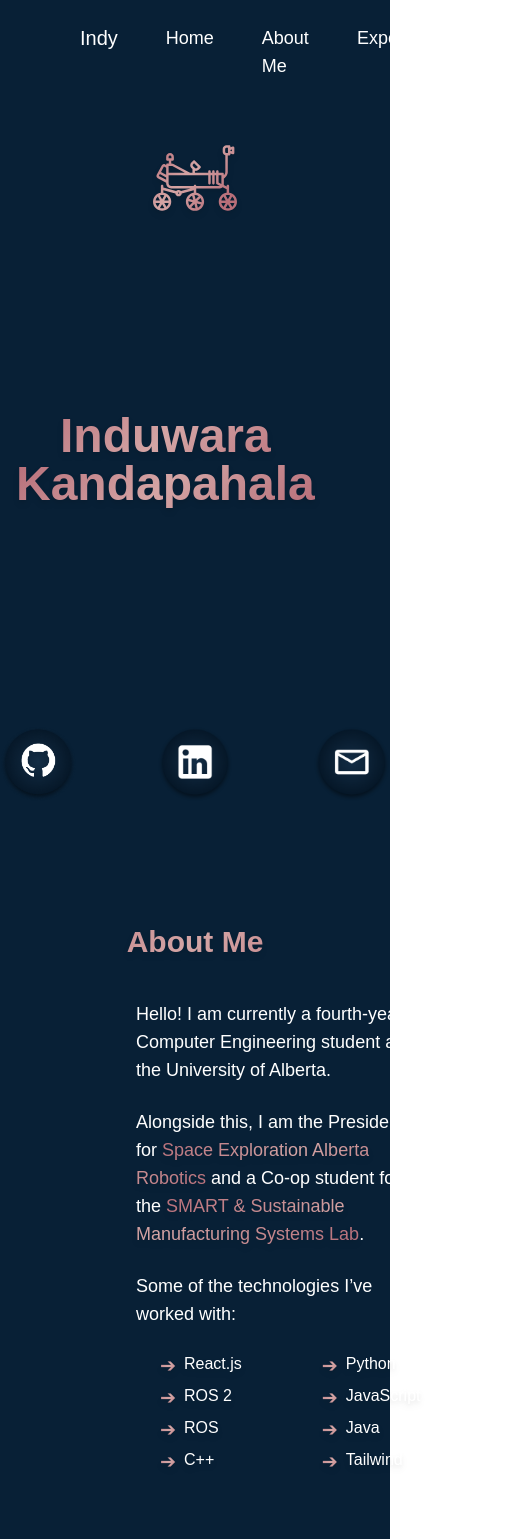
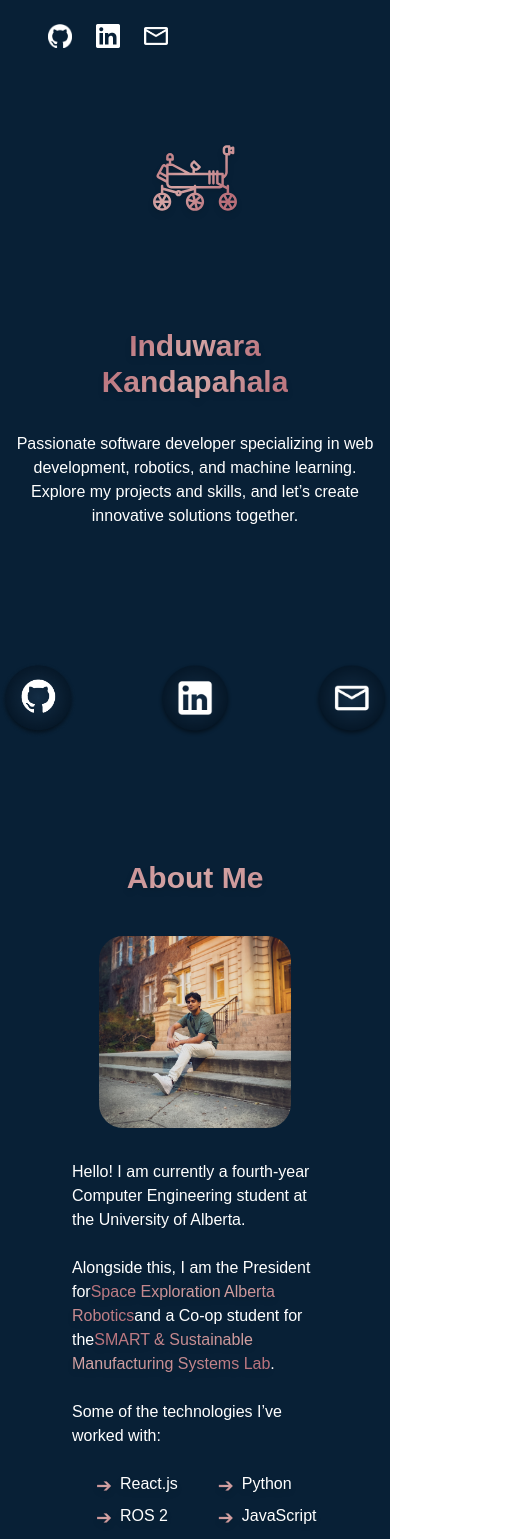
Before and after one commit to Indy1103/indy-portfolio, a React (Create React App) app: page / in a window 390 px wide. Shown: the top 1539 px of the page, 519 px wide, since content can reach past the window. Built offline with nearby package versions, Linux system fonts and the light colour scheme; a web font is replaced by a local one.

Commit message:
Responsive fix

```diff
--- a/package.json
+++ b/package.json
@@ -13,12 +13,13 @@
     "react-router-dom": "^6.23.1",
     "react-scripts": "5.0.1",
     "taos": "^1.0.5",
+    "use-media-query-hook": "^0.3.0",
     "web-vitals": "^2.1.4"
   },
   "scripts": {
     "start": "react-scripts start",
-    "predeploy":"npm run build",
-    "deploy":"gh-pages -d build",
+    "predeploy": "npm run build",
+    "deploy": "gh-pages -d build",
     "build": "react-scripts build",
     "test": "react-scripts test",
     "eject": "react-scripts eject"
--- a/src/components/AboutMe.js
+++ b/src/components/AboutMe.js
@@ -1,38 +1,60 @@
+import React from 'react';
 import Indy from "../assests/Indy.jpg";
 
 function AboutMe() {
   return (
     <div
-    id="about-me"
-    className="text-center bg-custom-slate min-h-96 max-w-6xl mx-auto items-center px-4 py-10">
-      <h1 className="gradient-text text-3xl font-bold py-10 drop-shadow-md"> About Me</h1>
-      <div className="flex px-10">
-        <div className="text-left px-20 md:w-2/3">
-          <p className="text-white text-lg">
+      id="about-me"
+      className="text-center bg-custom-slate min-h-96 max-w-6xl mx-auto items-center px-4 py-10"
+    >
+      <h1 className="gradient-text text-3xl font-bold py-10 drop-shadow-md">About Me</h1>
+      <div className="flex flex-col lg:flex-row px-10 items-center">
+        <div className="flex justify-center lg:w-1/3 mb-8 lg:mb-0">
+          <img
+            src={Indy}
+            className="rounded-3xl w-48 h-48 sm:w-64 sm:h-64 lg:w-full lg:h-auto object-cover"
+            alt="Induwara Kandapahala"
+          />
+        </div>
+        <div className="text-left px-4 lg:px-20 lg:w-2/3">
+          <p className="text-white text-base sm:text-lg">
             Hello! I am currently a fourth-year Computer Engineering student at
-            the University of Alberta.{" "}
+            the University of Alberta.
           </p>
           <br></br>
-          <p className="text-white text-lg">
+          <p className="text-white text-base sm:text-lg">
             Alongside this, I am the President for
-            <a href="https://www.spaceualberta.ca/" target="_blank" rel="noopener noreferrer" className="gradient-text drop-shadow-md"> Space Exploration Alberta Robotics </a>
+            <a
+              href="https://www.spaceualberta.ca/"
+              target="_blank"
+              rel="noopener noreferrer"
+              className="gradient-text drop-shadow-md"
+            >
+              Space Exploration Alberta Robotics
+            </a>
             and a Co-op student for the
-            <a href="https://sites.ualberta.ca/~rafiq1/research-projects.html#" target="_blank" rel="noopener noreferrer" className="gradient-text drop-shadow-md"> SMART & Sustainable Manufacturing Systems Lab</a>.
+            <a
+              href="https://sites.ualberta.ca/~rafiq1/research-projects.html#"
+              target="_blank"
+              rel="noopener noreferrer"
+              className="gradient-text drop-shadow-md"
+            >
+              SMART & Sustainable Manufacturing Systems Lab
+            </a>.
           </p>
           <br></br>
-          <p className="text-white text-lg">
+          <p className="text-white text-base sm:text-lg">
             Some of the technologies I’ve worked with:
           </p>
           <br></br>
-          <div className="flex justify-left gap-20 list-rose-gold-arrow drop-shadow-md">
+          <div className="flex justify-left gap-10 md:gap-20 list-rose-gold-arrow drop-shadow-md">
             <ul className="text-white">
               <li>React.js</li>
               <li>ROS 2</li>
               <li>ROS</li>
               <li>C++</li>
             </ul>
-
-            <ul className="text-white ">
+            <ul className="text-white">
               <li>Python</li>
               <li>JavaScript</li>
               <li>Java</li>
@@ -40,12 +62,6 @@ function AboutMe() {
             </ul>
           </div>
         </div>
-
-        <div className="md:w-1/3 justify-center ">
-          <img
-            src={Indy} className="rounded-3xl"
-          />
-        </div>
       </div>
     </div>
   );
--- a/src/components/NavBar.js
+++ b/src/components/NavBar.js
@@ -5,11 +5,8 @@ import Mail from "../assests/mail-white.png";
 
 function NavBar() {
   return (
-    <nav className="bg-custom-slate px-12 py-6 pl-20 flex justify-between items-center fixed top-0 left-0 w-full z-10">
-      <ul className="flex space-x-12 text-white text-lg">
-        <li className="hover-gradient-text text-xl">
-          <a href="#home">Indy</a>
-        </li>
+    <nav className="bg-custom-slate px-12 py-6 flex justify-between items-center fixed top-0 left-0 w-full z-10">
+      <ul className="hidden sm:flex space-x-12 text-white text-lg">
         <li className="hover-gradient-text">
           <a href="#home">Home</a>
         </li>
--- a/src/components/TitlePage.js
+++ b/src/components/TitlePage.js
@@ -2,19 +2,18 @@ function TitlePage() {
     return (
       <div
         id="home"
-      className="text-center bg-custom-slate flex gap-24 min-h-96 items-center max-w-3xl mx-auto px-4
-      "
+        className="text-center bg-custom-slate flex flex-col lg:flex-row gap-8 lg:gap-24 min-h-96 items-center justify-center max-w-6xl mx-auto px-4 py-8"
       >
-      <div className="items-center">
-        <h1 className="gradient-text text-5xl font-bold drop-shadow-md">
+        <div className="flex flex-col items-center lg:items-start">
+          <h1 className="gradient-text text-3xl sm:text-4xl lg:text-5xl font-bold drop-shadow-md">
             Induwara
           </h1>
-        <h1 className="gradient-text text-5xl font-bold drop-shadow-md">
+          <h1 className="gradient-text text-3xl sm:text-4xl lg:text-5xl font-bold drop-shadow-md">
             Kandapahala
           </h1>
         </div>
-      <div>
-        <p className="text-white text-lg">
+        <div className="max-w-lg text-center lg:text-left">
+          <p className="text-white text-base sm:text-lg lg:text-xl">
             Passionate software developer specializing in web development,
             robotics, and machine learning. Explore my projects and skills, and
             let’s create innovative solutions together.
```
Also changed, not shown: 1 other file (tests, documents, lock files or other folders). Lines whose indentation alone changed are shown as unchanged.
